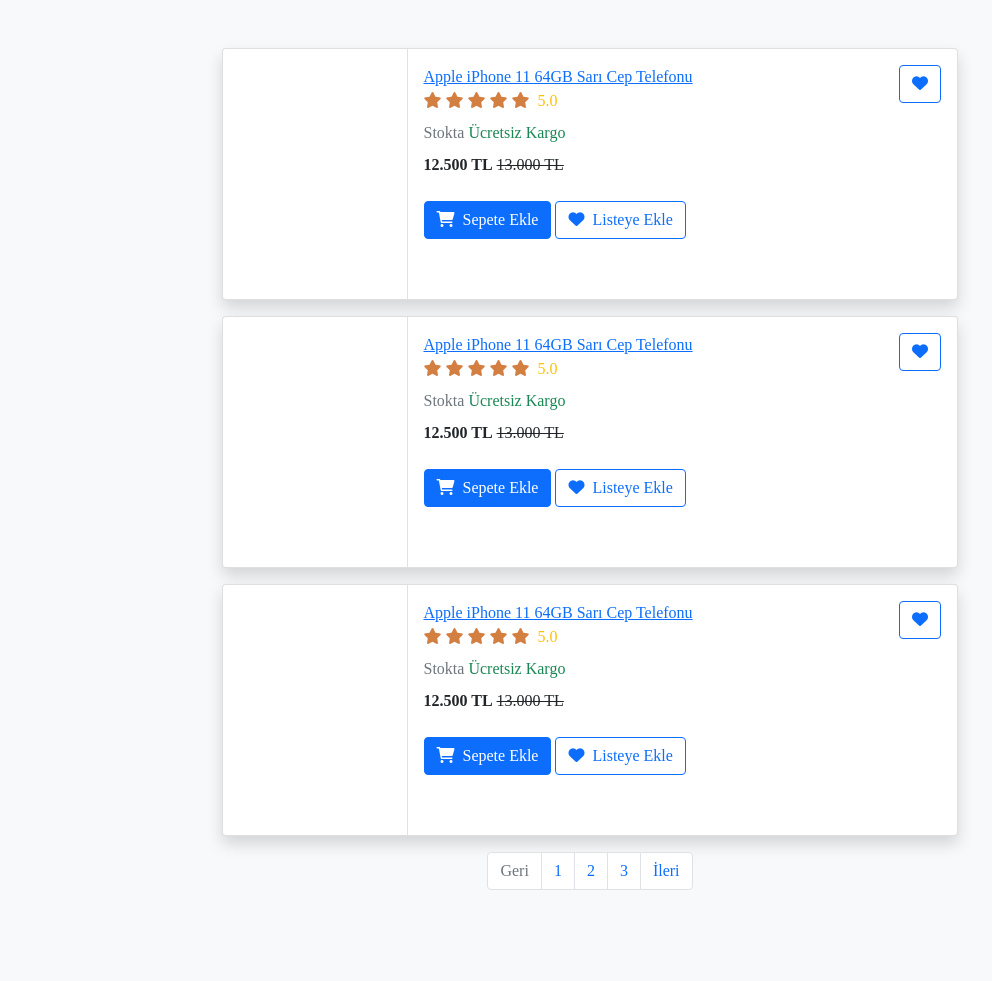
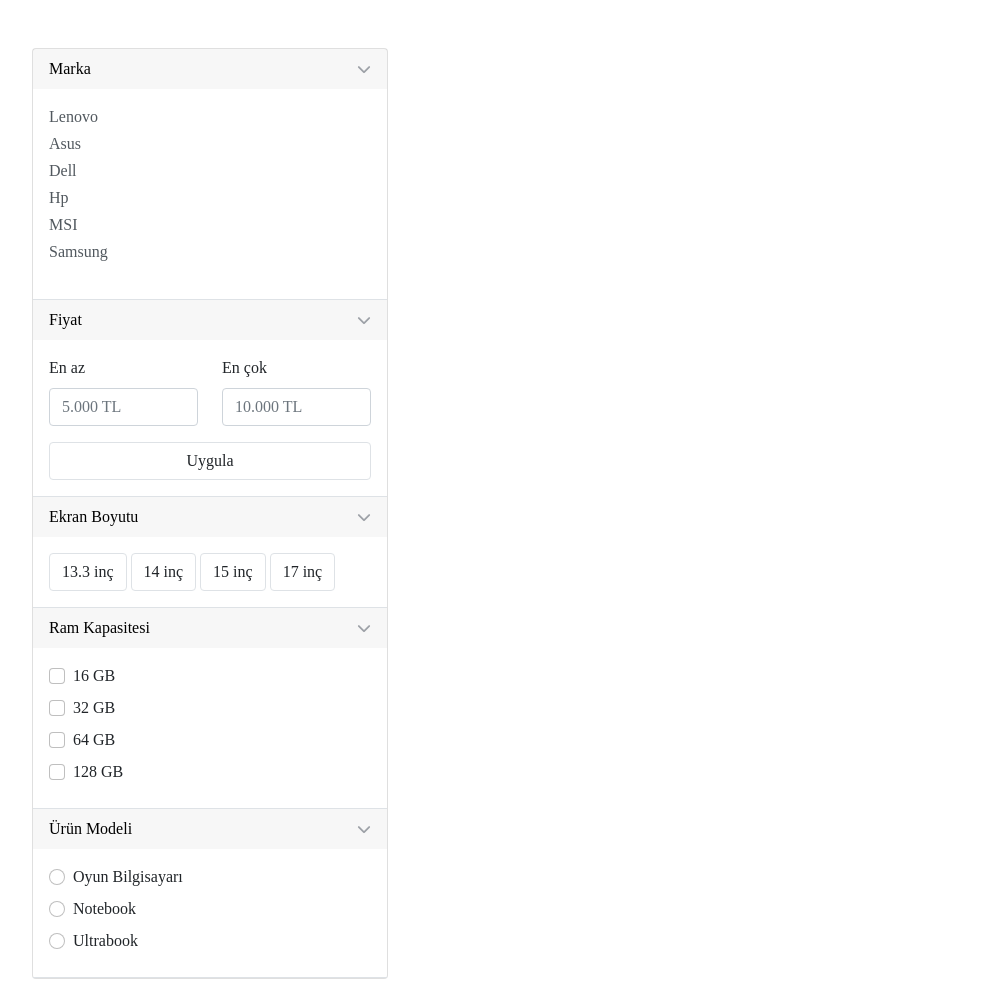
Before and after one commit to azraocguder/Full-stack-web-Development, a plain HTML site: page index.html in a window 1280 px wide. Shown: the whole page, without its empty margins (50-1042 px from the left). Before the commit the page ends 954 px from the top, so only its background shows below. Drawn offline with nearby package versions, Linux system fonts and the light colour scheme.

Commit message:
Add files via upload

```diff
--- a/index.html
+++ b/index.html
@@ -2,7 +2,7 @@
 <html lang="en">
 
 <head>
-
+    <!-- Required meta tags -->
     <meta charset="utf-8">
     <meta name="viewport" content="width=device-width, initial-scale=1">
 
@@ -12,179 +12,144 @@
         integrity="sha512-KfkfwYDsLkIlwQp6LFnl8zNdLGxu9YAA1QvwINks4PhcElQSvqcyVLLD9aMhXd13uQjoXtEKNosOWaZqXgel0g=="
         crossorigin="anonymous" referrerpolicy="no-referrer" />
 
-
+    <!-- Bootstrap CSS -->
     <link href="https://cdn.jsdelivr.net/npm/bootstrap@5.1.3/dist/css/bootstrap.min.css" rel="stylesheet"
         integrity="sha384-1BmE4kWBq78iYhFldvKuhfTAU6auU8tT94WrHftjDbrCEXSU1oBoqyl2QvZ6jIW3" crossorigin="anonymous">
 
     <link rel="stylesheet" href="style.css">
 
-    <title>Product Card</title>
+    <title>Filter Boxes</title>
 </head>
 
-<body class="bg-light">
+<body>
 
     <div class="container my-5">
-        <div class="row justify-content-center">
-            <div class="col-lg-8">
-                <div class="card product-card mb-3 shadow">
-                    <div class="row g-0">
-                        <div class="col-xl-3 col-md-4">
-                            <a href="#" class="img-wrap">
-                                <img src="1.jpeg" alt="">
+        <div class="row">
+            <div class="col-4">
+                <div class="card filters">
+                    <div class="filter-box">
+                        <header class="card-header">
+                            <a href="#" data-bs-toggle="collapse" data-bs-target="#collapse_box1">
+                                <i class="fa fa-chevron-down"></i> Marka
                             </a>
-                        </div>
-                        <div class="col-xl-9 col-md-8 border-start">
+                        </header>
+                        <div class="collapse show" id="collapse_box1">
                             <div class="card-body">
-                                <a href="#" class="btn btn-outline-primary btn-icon float-end">
-                                    <i class="fa fa-heart"></i>
-                                </a>
-                                <a href="#" class="h6 mb-3 title">
-                                    Apple iPhone 11 64GB Sarı Cep Telefonu
-                                </a>
-                                <div class="mb-2">
-                                    <div class="rating mb-2">
-                                        <span class="fa fa-star checked"></span>
-                                        <span class="fa fa-star checked"></span>
-                                        <span class="fa fa-star checked"></span>
-                                        <span class="fa fa-star checked"></span>
-                                        <span class="fa fa-star checked"></span>
-                                        <span class="text-warning ms-1">5.0</span>
-                                    </div>
-
-                                    <span class="text-muted">Stokta</span>
-                                    <span class="text-success">Ücretsiz Kargo</span>
-                                </div>
-
-                                <div class="price-wrap mb-4">
-                                    <strong class="price">12.500 TL</strong>
-                                    <del class="price-old">13.000 TL</del>
-                                </div>
-
-                                <div class="d-grid ga-2 d-md-block">
-                                    <a href="" class="btn btn-primary">
-                                        <i class="fa fa-shopping-cart me-1"></i> Sepete Ekle
-                                    </a>
-                                    <a href="" class="btn btn-outline-primary">
-                                        <i class="fa fa-heart me-1"></i> Listeye Ekle
-                                    </a>
-                                </div>
-
+                                <ul class="menu scroll">
+                                    <li><a href="#">Lenovo</a></li>
+                                    <li><a href="#">Asus</a></li>
+                                    <li><a href="#">Dell</a></li>
+                                    <li><a href="#">Hp</a></li>
+                                    <li><a href="#">MSI</a></li>
+                                    <li><a href="#">Samsung</a></li>
+                                </ul>
                             </div>
                         </div>
                     </div>
+                    <div class="filter-box">
+                        <header class="card-header">
+                            <a href="#" data-bs-toggle="collapse" data-bs-target="#collapse_box2">
+                                <i class="fa fa-chevron-down"></i> Fiyat
+                            </a>
+                        </header>
+                        <div class="collapse show" id="collapse_box2">
+                            <div class="card-body">
+                                <div class="row mb-3">
+                                    <div class="col-6">
+                                        <label for="" class="form-label">En az</label>
+                                        <input type="number" class="form-control" placeholder="5.000 TL">
                                     </div>
-                <div class="card product-card mb-3 shadow">
-                    <div class="row g-0">
-                        <div class="col-xl-3 col-md-4">
-                            <a href="#" class="img-wrap">
-                                <img src="2.jpeg" alt="">
-                            </a>
+                                    <div class="col-6">
+                                        <label for="" class="form-label">En çok</label>
+                                        <input type="number" class="form-control" placeholder="10.000 TL">
                                     </div>
-                        <div class="col-xl-9 col-md-8 border-start">
-                            <div class="card-body">
-                                <a href="#" class="btn btn-outline-primary btn-icon float-end">
-                                    <i class="fa fa-heart"></i>
-                                </a>
-                                <a href="#" class="h6 mb-3 title">
-                                    Apple iPhone 11 64GB Sarı Cep Telefonu
-                                </a>
-                                <div class="mb-2">
-                                    <div class="rating mb-2">
-                                        <span class="fa fa-star checked"></span>
-                                        <span class="fa fa-star checked"></span>
-                                        <span class="fa fa-star checked"></span>
-                                        <span class="fa fa-star checked"></span>
-                                        <span class="fa fa-star checked"></span>
-                                        <span class="text-warning ms-1">5.0</span>
                                 </div>
-
-                                    <span class="text-muted">Stokta</span>
-                                    <span class="text-success">Ücretsiz Kargo</span>
-                                </div>
-
-                                <div class="price-wrap mb-4">
-                                    <strong class="price">12.500 TL</strong>
-                                    <del class="price-old">13.000 TL</del>
-                                </div>
-
-                                <div class="d-grid ga-2 d-md-block">
-                                    <a href="" class="btn btn-primary">
-                                        <i class="fa fa-shopping-cart me-1"></i> Sepete Ekle
-                                    </a>
-                                    <a href="" class="btn btn-outline-primary">
-                                        <i class="fa fa-heart me-1"></i> Listeye Ekle
-                                    </a>
-                                </div>
-
+                                <button type="button" class="btn btn-light w-100">Uygula</button>
                             </div>
                         </div>
                     </div>
+                    <div class="filter-box">
+                        <header class="card-header">
+                            <a href="#" data-bs-toggle="collapse" data-bs-target="#collapse_box3">
+                                <i class="fa fa-chevron-down"></i> Ekran Boyutu
+                            </a>
+                        </header>
+                        <div class="collapse show" id="collapse_box3">
+                            <div class="card-body">
+                                <label class="checkbox-btn">
+                                    <input type="checkbox">
+                                    <span class="btn btn-light">13.3 inç</span>
+                                </label>
+                                <label class="checkbox-btn">
+                                    <input type="checkbox">
+                                    <span class="btn btn-light">14 inç</span>
+                                </label>
+                                <label class="checkbox-btn">
+                                    <input type="checkbox">
+                                    <span class="btn btn-light">15 inç</span>
+                                </label>
+                                <label class="checkbox-btn">
+                                    <input type="checkbox">
+                                    <span class="btn btn-light">17 inç</span>
+                                </label>
                             </div>
-                <div class="card product-card mb-3 shadow">
-                    <div class="row g-0">
-                        <div class="col-xl-3 col-md-4">
-                            <a href="#" class="img-wrap">
-                                <img src="3.jpeg" alt="">
+                        </div>
+                    </div>
+                    <div class="filter-box">
+                        <header class="card-header">
+                            <a href="#" data-bs-toggle="collapse" data-bs-target="#collapse_box4">
+                                <i class="fa fa-chevron-down"></i> Ram Kapasitesi
                             </a>
+                        </header>
+                        <div class="collapse show" id="collapse_box4">
+                            <div class="card-body">
+                                <label for="" class="form-check mb-2">
+                                    <input type="checkbox" class="form-check-input">
+                                    <span class="form-check-label">16 GB</span>
+                                </label>
+                                <label for="" class="form-check mb-2">
+                                    <input type="checkbox" class="form-check-input">
+                                    <span class="form-check-label">32 GB</span>
+                                </label>
+                                <label for="" class="form-check mb-2">
+                                    <input type="checkbox" class="form-check-input">
+                                    <span class="form-check-label">64 GB</span>
+                                </label>
+                                <label for="" class="form-check mb-2">
+                                    <input type="checkbox" class="form-check-input">
+                                    <span class="form-check-label">128 GB</span>
+                                </label>
                             </div>
-                        <div class="col-xl-9 col-md-8 border-start">
+                        </div>
+                    </div>
+                    <div class="filter-box">
+                        <header class="card-header">
+                            <a href="#" data-bs-toggle="collapse" data-bs-target="#collapse_box4">
+                                <i class="fa fa-chevron-down"></i> Ürün Modeli
+                            </a>
+                        </header>
+                        <div class="collapse show" id="collapse_box4">
                             <div class="card-body">
-                                <a href="#" class="btn btn-outline-primary btn-icon float-end">
-                                    <i class="fa fa-heart"></i>
-                                </a>
-                                <a href="#" class="h6 mb-3 title">
-                                    Apple iPhone 11 64GB Sarı Cep Telefonu
-                                </a>
-                                <div class="mb-2">
-                                    <div class="rating mb-2">
-                                        <span class="fa fa-star checked"></span>
-                                        <span class="fa fa-star checked"></span>
-                                        <span class="fa fa-star checked"></span>
-                                        <span class="fa fa-star checked"></span>
-                                        <span class="fa fa-star checked"></span>
-                                        <span class="text-warning ms-1">5.0</span>
+                                <label for="" class="form-check mb-2">
+                                    <input type="radio" class="form-check-input" name="urun_modeli">
+                                    <span class="form-check-label">Oyun Bilgisayarı</span>
+                                </label>
+                                <label for="" class="form-check mb-2">
+                                    <input type="radio" class="form-check-input" name="urun_modeli">
+                                    <span class="form-check-label">Notebook</span>
+                                </label>
+                                <label for="" class="form-check mb-2">
+                                    <input type="radio" class="form-check-input" name="urun_modeli">
+                                    <span class="form-check-label">Ultrabook</span>
+                                </label>
                             </div>
-
-                                    <span class="text-muted">Stokta</span>
-                                    <span class="text-success">Ücretsiz Kargo</span>
                         </div>
-
-                                <div class="price-wrap mb-4">
-                                    <strong class="price">12.500 TL</strong>
-                                    <del class="price-old">13.000 TL</del>
                     </div>
-
-                                <div class="d-grid ga-2 d-md-block">
-                                    <a href="" class="btn btn-primary">
-                                        <i class="fa fa-shopping-cart me-1"></i> Sepete Ekle
-                                    </a>
-                                    <a href="" class="btn btn-outline-primary">
-                                        <i class="fa fa-heart me-1"></i> Listeye Ekle
-                                    </a>
-                                </div>
-
                 </div>
             </div>
         </div>
     </div>
 
-                <nav>
-                    <ul class="pagination justify-content-center">
-                        <li class="page-item disabled">
-                            <a class="page-link">Geri</a>
-                        </li>
-                        <li class="page-item"><a class="page-link" href="#">1</a></li>
-                        <li class="page-item"><a class="page-link" href="#">2</a></li>
-                        <li class="page-item"><a class="page-link" href="#">3</a></li>
-                        <li class="page-item">
-                            <a class="page-link" href="#">İleri</a>
-                        </li>
-                    </ul>
-                </nav>
-
-            </div>
-        </div>
-    </div>
 
     <script src="https://cdn.jsdelivr.net/npm/bootstrap@5.1.3/dist/js/bootstrap.bundle.min.js"
         integrity="sha384-ka7Sk0Gln4gmtz2MlQnikT1wXgYsOg+OMhuP+IlRH9sENBO0LRn5q+8nbTov4+1p"
--- a/style.css
+++ b/style.css
@@ -2,21 +2,63 @@ body {
     font-family: "Domine", serif;
 }
 
-.card .img-wrap {
-    height: 250px;
-    padding: .5rem;
-    display: block;
-    text-align: center;
+.filter-box {
+    border-bottom: 1px solid #dee2e6;
 }
 
-.card img {
-    height: 100%;
-    width: auto;
-    max-width: 100%;
-    object-fit: cover;
+.filter-box .card-header {
+    border-bottom: 0;
+    border-radius: 0;
 }
 
-.checked {
-    color: rgb(212, 127, 66);
+.menu {
+    list-style: none;
+    margin-left: 0%;
+    padding-left: 0%;
+}
 
+.menu li {
+    margin-bottom: 3px;
 }
+
+.menu li>a {
+    color: #51585e;
+    text-decoration: none;
+}
+
+.scroll {
+    max-height: 200px;
+    overflow: auto;
+}
+
+.card-header a {
+    text-decoration: none;
+    color: #000;
+}
+
+.fa-chevron-down {
+    float: right;
+    font-size: 14px;
+    color: #9da1a7;
+    margin-top: 5px;
+}
+
+.checkbox-btn {
+    position: relative;
+}
+
+.checkbox-btn input {
+    position: absolute;
+    opacity: 0;
+}
+
+.checkbox-btn input:checked~.btn {
+    background-color: rgb(64, 64, 163);
+    color: #fff;
+}
+
+.btn-light {
+    background-color: #fff;
+    border-color: #dee2e6;
+    color: #212529;
+}
```
Lines whose indentation alone changed are shown as unchanged.
